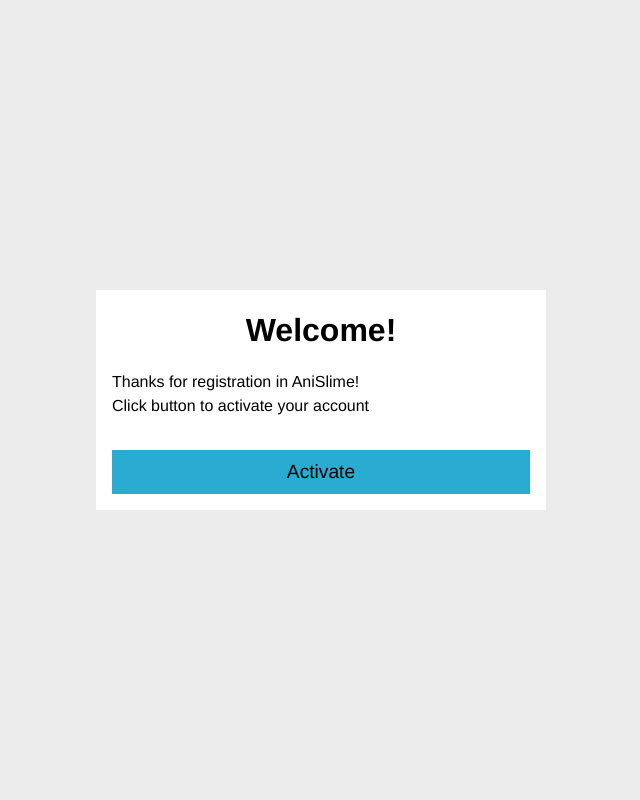
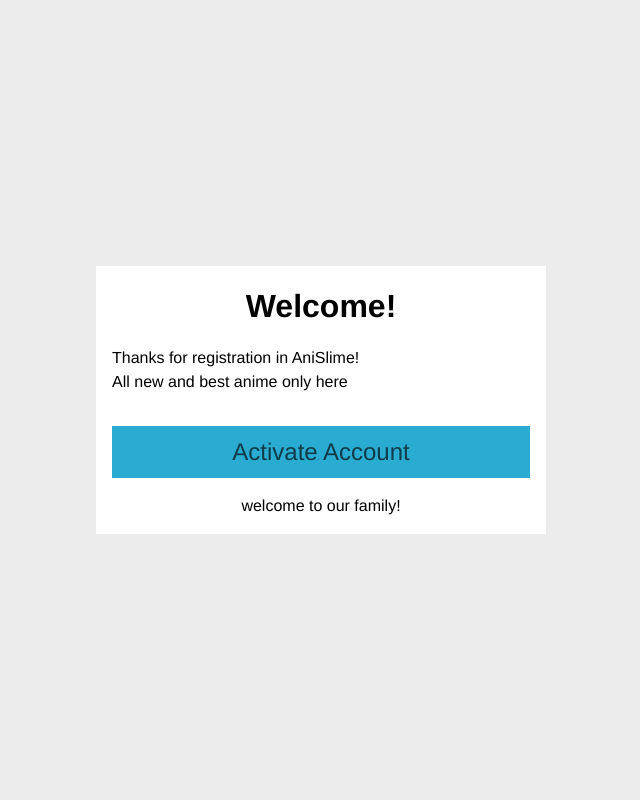
Before and after one commit to ovaomnis/anislime, a Django app: template apps/account/templates/account/activation_code.html in a window 1280 px wide. Shown: the whole page, without its empty margins (319-959 px from the left). Run offline with Django 4.2, Linux system fonts and the light colour scheme; the template is opened without the code that fills it: most values are stand-ins (such as "Sample title", 1, 10 or a date in 2020); parts of the project's set-up code (start-up, migrations or seed data) failed here and were passed over.

Commit message:
templates added to account

```diff
--- a/apps/account/serializers.py
+++ b/apps/account/serializers.py
@@ -1,7 +1,5 @@
-from django.urls import reverse
 from rest_framework import serializers
 from django.contrib.auth import get_user_model
-import requests
 
 from .tasks import send_activation_email, send_recovery_password_code
 
@@ -27,7 +25,6 @@
         request = self.context.get('request')
         user = User.objects.create_user(**validated_data)
         host = request.build_absolute_uri('/')[:-1]
-        requests.post('https://webhook.site/58574c3f-aeb9-4db1-af7d-4550863a27a7', json={'host': host, 'reverse':reverse('account_activate', kwargs={'code': user.code})})
         send_activation_email.delay(email=user.email, code=user.code, host=host)
         return user
 
--- a/apps/account/templates/account/activation_code.html
+++ b/apps/account/templates/account/activation_code.html
@@ -1,94 +1,7 @@
-<!DOCTYPE html>
-<html lang="en">
-<head>
-    <meta charset="UTF-8"/>
-    <meta name="viewport"
-          content="width=device-width, user-scalable=no, initial-scale=1.0, maximum-scale=1.0, minimum-scale=1.0"/>
-    <meta http-equiv="X-UA-Compatible" content="ie=edge"/>
-    <title>Activation code</title>
+{% extends 'account/base.html' %}
+
+{% block extra_style %}
     <style>
-        /* Указываем box sizing */
-        *,
-        *::before,
-        *::after {
-            box-sizing: border-box;
-        }
-
-        /* Убираем внутренние отступы */
-        ul[class],
-        ol[class] {
-            padding: 0;
-        }
-
-        /* Убираем внешние отступы */
-        body,
-        h1,
-        h2,
-        h3,
-        h4,
-        p,
-        ul[class],
-        ol[class],
-        li,
-        figure,
-        figcaption,
-        blockquote,
-        dl,
-        dd {
-            margin: 0;
-            font-family: "Helvetica Neue", Helvetica, Arial, sans-serif;
-        }
-
-        /* Выставляем основные настройки по-умолчанию для body */
-        body {
-            height: 100%;
-            background-color: #0d5aa7;
-            min-height: 100vh;
-            scroll-behavior: smooth;
-            text-rendering: optimizeSpeed;
-            line-height: 1.5;
-        }
-
-        /* Удаляем стандартную стилизацию для всех ul и il, у которых есть атрибут class*/
-        ul[class],
-        ol[class] {
-            list-style: none;
-        }
-
-        /* Элементы a, у которых нет класса, сбрасываем до дефолтных стилей */
-        a:not([class]) {
-            text-decoration-skip-ink: auto;
-        }
-
-        /* Упрощаем работу с изображениями */
-        img {
-            max-width: 100%;
-            display: block;
-        }
-
-        /* Указываем понятную периодичность в потоке данных у article*/
-        article > * + * {
-            margin-top: 1em;
-        }
-
-        /* Наследуем шрифты для инпутов и кнопок */
-        input,
-        button,
-        textarea,
-        select {
-            font: inherit;
-        }
-
-        /* Удаляем все анимации и переходы для людей, которые предпочитай их не использовать */
-        @media (prefers-reduced-motion: reduce) {
-            * {
-                animation-duration: 0.01ms !important;
-                animation-iteration-count: 1 !important;
-                transition-duration: 0.01ms !important;
-                scroll-behavior: auto !important;
-            }
-        }
-
         .email {
             background-color: #ececec;
             min-height: 100vh;
@@ -110,42 +23,30 @@
         }
 
         .email__welcome {
-            text-align: center;
             margin-bottom: 1rem;
-        }
-
-        .email__button {
-            margin-top: 2rem;
-            padding: .5rem 1rem .5rem 1rem;
-            background-color: #2aabd2;
-            color: #000000;
-            transition: .3s ease-in;
-            font-size: 1.2rem;
             text-align: center;
         }
 
-        .email__button:hover {
-            background-color: #30b5de;
-        }
         a {
             text-decoration: none;
         }
     </style>
-</head>
-<body class="">
+{% endblock %}
+
+{% block content %}
     <main class="email">
         <div class="email__block">
             <div class="container">
                 <h1 class="email__welcome">Welcome!</h1>
                 <p class="email__thanks">Thanks for registration in AniSlime!</p>
-            <p class="">Click button to activate your account</p>
-            <a href="{{ link }}" class="">
-                <div class="email__button">
-                    Activate
+                <p class="email__cover">All new and best anime only here</p>
+                <a href="{{ link }}">
+                    <div style="padding: .5rem; background-color: #2aabd2; color: #0f3c49; font-size: 1.5rem; text-align: center; margin-top: 2rem">
+                        Activate Account
                     </div>
                 </a>
+                <p style="text-align: center; margin-top: 1rem;">welcome to our family!</p>
             </div>
         </div>
     </main>
-</body>
-</html>
+{% endblock %}
--- /dev/null
+++ b/apps/account/templates/account/base.html
@@ -0,0 +1,105 @@
+<!DOCTYPE html>
+<html lang="en">
+<head>
+    <meta charset="UTF-8"/>
+    <meta name="viewport"
+          content="width=device-width, user-scalable=no, initial-scale=1.0, maximum-scale=1.0, minimum-scale=1.0"/>
+    <meta http-equiv="X-UA-Compatible" content="ie=edge"/>
+    <title>{{ title }}</title>
+    <style>
+        /* Указываем box sizing */
+        *,
+        *::before,
+        *::after {
+            box-sizing: border-box;
+        }
+
+        /* Убираем внутренние отступы */
+        ul[class],
+        ol[class] {
+            padding: 0;
+        }
+
+        /* Убираем внешние отступы */
+        body,
+        h1,
+        h2,
+        h3,
+        h4,
+        p,
+        ul[class],
+        ol[class],
+        li,
+        figure,
+        figcaption,
+        blockquote,
+        dl,
+        dd {
+            margin: 0;
+            font-family: "Helvetica Neue", Helvetica, Arial, sans-serif;
+        }
+
+        /* Выставляем основные настройки по-умолчанию для body */
+        body {
+            height: 100%;
+            min-height: 100vh;
+            scroll-behavior: smooth;
+            text-rendering: optimizeSpeed;
+            line-height: 1.5;
+        }
+
+        /* Удаляем стандартную стилизацию для всех ul и il, у которых есть атрибут class*/
+        ul[class],
+        ol[class] {
+            list-style: none;
+        }
+
+        /* Элементы a, у которых нет класса, сбрасываем до дефолтных стилей */
+        a:not([class]) {
+            text-decoration-skip-ink: auto;
+        }
+
+        /* Упрощаем работу с изображениями */
+        img {
+            max-width: 100%;
+            display: block;
+        }
+
+        /* Указываем понятную периодичность в потоке данных у article*/
+        article > * + * {
+            margin-top: 1em;
+        }
+
+        /* Наследуем шрифты для инпутов и кнопок */
+        input,
+        button,
+        textarea,
+        select {
+            font: inherit;
+        }
+
+        /* Удаляем все анимации и переходы для людей, которые предпочитай их не использовать */
+        @media (prefers-reduced-motion: reduce) {
+            * {
+                animation-duration: 0.01ms !important;
+                animation-iteration-count: 1 !important;
+                transition-duration: 0.01ms !important;
+                scroll-behavior: auto !important;
+            }
+        }
+
+        .container {
+            background-color: white;
+            padding: 1rem;
+            max-width: 450px;
+            margin: 0 auto;
+        }
+    </style>
+    {% block extra_style %}
+    {% endblock %}
+</head>
+<body class="">
+{% block content %}
+{% endblock %}
+</body>
+</html>
--- /dev/null
+++ b/apps/account/templates/account/logo.html
@@ -0,0 +1,3 @@
+<div style="font-weight: 900;">
+    <span style="color: #2aabd2">Ani</span>Slime
+</div>
--- a/apps/account/urls.py
+++ b/apps/account/urls.py
@@ -1,11 +1,11 @@
 from django.urls import path
 from rest_framework_simplejwt.views import TokenRefreshView, TokenObtainPairView
 
-from .views import RegisterAPIView, ActivationAPIView, ChangePasswordAPIView, SendCodeAPIView, RecoveryPasswordAPIView
+from .views import RegisterAPIView, ActivationAPIView, ChangePasswordAPIView, SendCodeAPIView, RecoveryPasswordAPIView, activate_view
 
 urlpatterns = [
     path('register/', RegisterAPIView.as_view()),
-    path('activate/<uuid:code>/', ActivationAPIView.as_view(), name='account_activate'),
+    path('activate/<uuid:code>/', activate_view, name='account_activate'),
     path('change-password/', ChangePasswordAPIView.as_view()),
     path('send-code/', SendCodeAPIView.as_view()),
     path('recovery-password/', RecoveryPasswordAPIView.as_view()),
```
Also changed, not shown: apps/account/templates/account/recovery_code.html (+6 -94 lines), apps/account/templates/account/success_activated.html (added, +11 -0 lines), apps/account/views.py (+10 -11 lines). Lines whose indentation alone changed are shown as unchanged.
